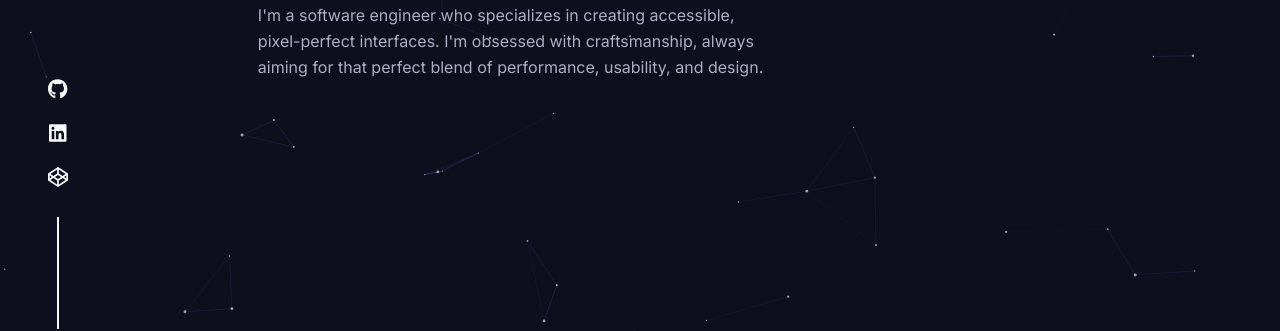
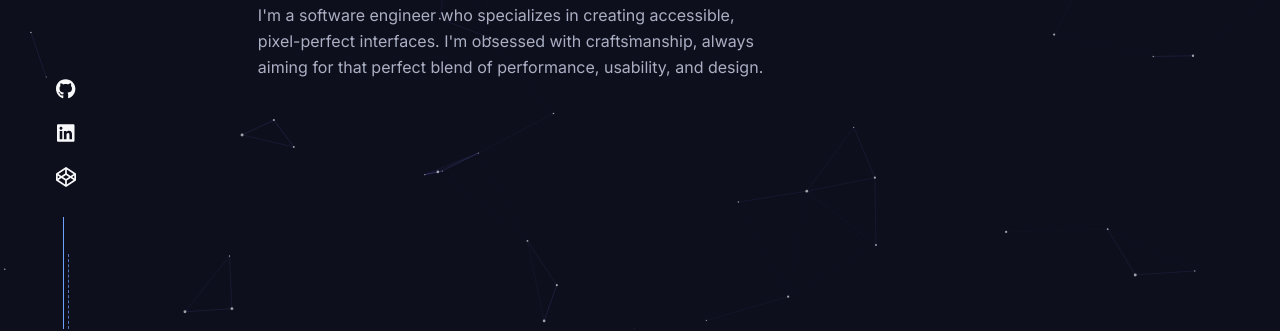
Before and after one commit to Spencer-J-Lee/portfolio-website-v1, a Next.js app: page / in a window 1280 px wide. Shown: the part 471-802 px from the top of the page. Built offline with nearby package versions, Linux system fonts and the light colour scheme.

Commit message:
Style social links and fix nav link styling

```diff
--- a/src/components/SocialLinks.tsx
+++ b/src/components/SocialLinks.tsx
@@ -7,38 +7,41 @@ import { FontAwesomeIcon } from "@fortawesome/react-fontawesome";
 
 export const SocialLinks = () => {
   return (
-    <aside className="fixed bottom-0 left-7 flex flex-col items-center gap-7 lg:left-12">
-      <ul className="flex flex-col items-center gap-5">
+    <aside className="fixed bottom-0 left-7 flex flex-col items-center lg:left-12">
+      <ul className="flex flex-col items-center gap-1">
         <li>
-          <a href="https://www.github.com/Spencer-J-Lee" target="_blank">
-            <FontAwesomeIcon
-              icon={faGithub}
-              size="lg"
-              className="text-primary transition-colors hover:text-highlight"
-            />
+          <a
+            href="https://www.github.com/Spencer-J-Lee"
+            target="_blank"
+            className="hover:text-highlight text-primary block p-2 transition-colors"
+          >
+            <FontAwesomeIcon icon={faGithub} size="lg" color="inherit" />
           </a>
         </li>
         <li>
-          <a href="https://www.linkedin.com/in/spenjlee/" target="_blank">
-            <FontAwesomeIcon
-              icon={faLinkedin}
-              size="lg"
-              className="text-primary transition-colors hover:text-highlight"
-            />
+          <a
+            href="https://www.linkedin.com/in/spenjlee/"
+            target="_blank"
+            className="hover:text-highlight text-primary block p-2 transition-colors"
+          >
+            <FontAwesomeIcon icon={faLinkedin} size="lg" color="inherit" />
           </a>
         </li>
         <li>
-          <a href="https://www.codepen.io/MisterJibbs" target="_blank">
-            <FontAwesomeIcon
-              icon={faCodepen}
-              size="lg"
-              className="text-primary transition-colors hover:text-highlight"
-            />
+          <a
+            href="https://www.codepen.io/MisterJibbs"
+            target="_blank"
+            className="hover:text-highlight text-primary block p-2 transition-colors"
+          >
+            <FontAwesomeIcon icon={faCodepen} size="lg" color="inherit" />
           </a>
         </li>
       </ul>
 
-      <div className="h-28 w-min border-l-2 border-primary" />
+      <div className="mt-5 flex h-28 items-end gap-1">
+        <div className="border-accent h-full border-l" />
+        <div className="border-accent/70 h-2/3 border-l border-dashed" />
+      </div>
     </aside>
   );
 };
--- a/src/components/common/StyledLink.tsx
+++ b/src/components/common/StyledLink.tsx
@@ -16,7 +16,7 @@ export const StyledLink = ({
   ...props
 }: StyledLinkProps) => {
   const finalClassName = clsx(
-    "font-semibold hover:text-accent text-primary transition-colors",
+    "font-semibold hover:text-highlight text-primary transition-colors",
     className,
   );
 
--- a/src/components/navbar/NavbarLink.tsx
+++ b/src/components/navbar/NavbarLink.tsx
@@ -10,7 +10,7 @@ export const NavbarLink: FC<NavbarLinkProps> = ({ id, children }) => {
   return (
     <a
       href={`#${id}`}
-      className="hover:text-accent hover:bg-slate-800/ cursor-pointer50 rounded px-3 py-2 font-semibold transition-colors"
+      className="hover:text-highlight hover:bg-background-hover cursor-pointer rounded px-3 py-2 font-semibold transition-colors"
     >
       {children}
     </a>
--- a/src/styles/globals.css
+++ b/src/styles/globals.css
@@ -2,10 +2,11 @@
 
 @theme {
   --color-background: #0e0f1c;
+  --color-background-hover: #2f31454a;
   --color-primary: #f8f9fa;
   --color-accent: #6da2ff;
   --color-muted: #aaafc3;
-  --color-highlight: #7a85e5;
+  --color-highlight: #6da2ff;
   --color-border: #2a2d3a;
   --color-success: #3ddc97;
   --color-accessibility-orange: #ffca6d;
```
